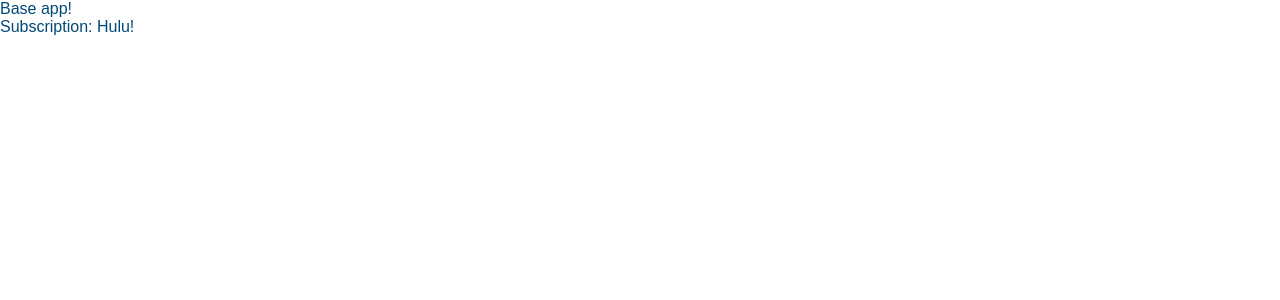
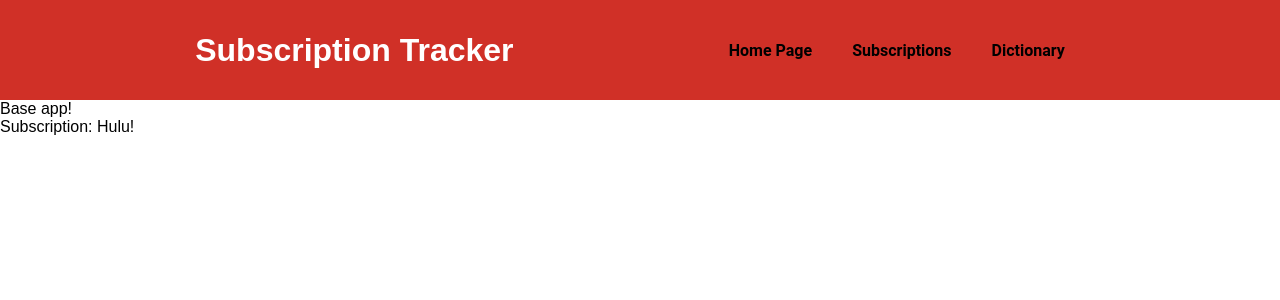
Before and after one commit to shreeyachand/BankAware, a Next.js app: page / in a window 1280 px wide. Shown: the top 300 px of the page. Built offline with nearby package versions, Linux system fonts and the light colour scheme.

Commit message:
adding header and proper color scheme

```diff
--- a/src/app/dictionary/dictionary.css
+++ b/src/app/dictionary/dictionary.css
@@ -0,0 +1 @@
+@import "../app/globals.css";
--- a/src/app/globals.css
+++ b/src/app/globals.css
@@ -11,8 +11,8 @@
 
 @media (prefers-color-scheme: dark) {
   :root {
-    --background: #0a0a0a;
-    --foreground: #ededed;
+    --background: #ffffff;
+    /* --foreground: #004977; */
   }
 }
 
@@ -23,7 +23,7 @@
 }
 
 body {
-  color: var(--foreground);
+  color: var(--text-color);
   background: var(--background);
   font-family: Arial, Helvetica, sans-serif;
   -webkit-font-smoothing: antialiased;
--- a/src/app/layout.js
+++ b/src/app/layout.js
@@ -1,4 +1,5 @@
 import { Geist, Geist_Mono } from "next/font/google";
+import Header from "@/components/header";
 import "./globals.css";
 
 const geistSans = Geist({
@@ -20,6 +21,7 @@
   return (
     <html lang="en">
       <body className={`${geistSans.variable} ${geistMono.variable}`}>
+        <Header />
         {children}
       </body>
     </html>
--- a/src/components/header.css
+++ b/src/components/header.css
@@ -0,0 +1,28 @@
+@import "../app/globals.css";
+
+.header {
+    display: flex;
+    align-items: center;
+    justify-content: space-evenly;
+    height: 100px;
+    background-color: var(--accent-color);
+    color: white;
+  }
+
+  .logo {
+    font-family: 'Belleza', sans-serif;
+  }
+
+  .links {
+    display: flex;
+    align-items: center;
+    justify-content: space-between;
+    font-family: 'Roboto', sans-serif;
+  }
+
+  a {
+    margin: 0 20px;
+    text-decoration: none;
+    color: white;
+    font-weight: 600;
+  }
--- a/src/components/header.js
+++ b/src/components/header.js
@@ -1,10 +1,11 @@
 import Link from 'next/link';
 import './header.css';
+// import "../app/globals.css";
 
 const Header = () => {
     return (
         <div className="header">
-            <h1 className="logo">Home Page</h1>
+            <h1 className="logo">Subscription Tracker</h1>
             <div className="links">
                 <Link href="/">Home Page</Link>
                 <Link href="/subscription">Subscriptions</Link>
```
